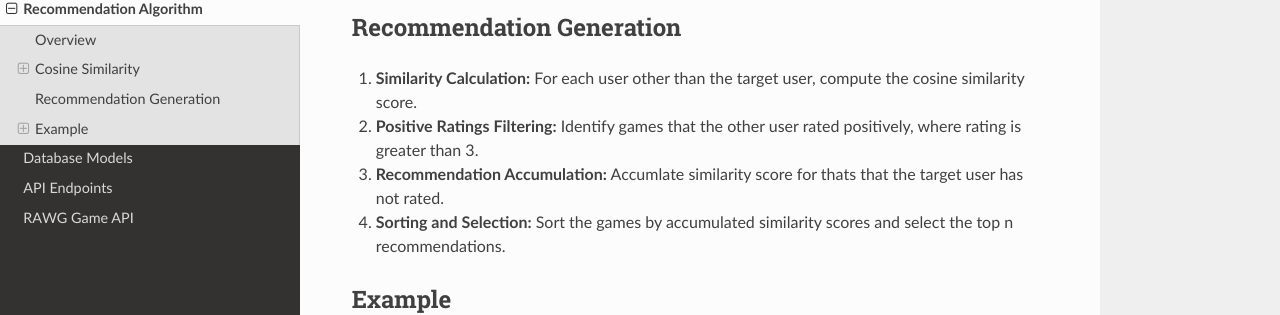
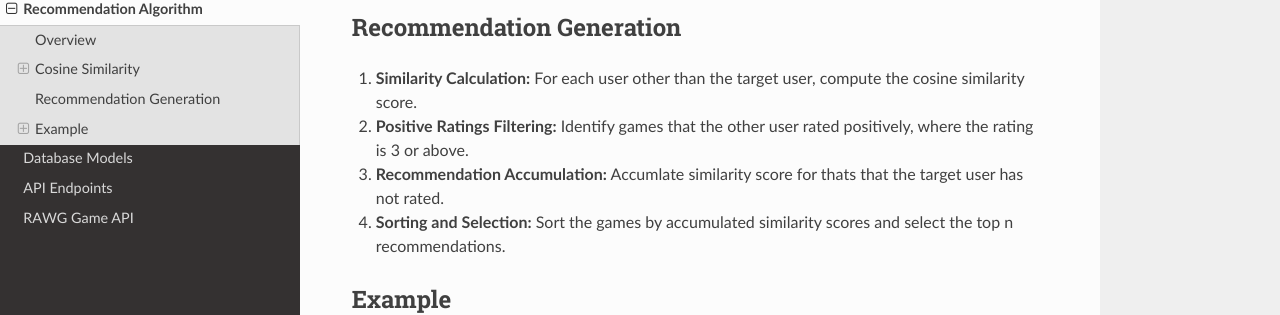
Before and after one commit to ChantelleKerr/game-recommender, an MkDocs documentation site: the page built from documentation/docs/recommend.md, in a window 1280 px wide and 900 px high, scrolled down 1450 px. Shown: the part 141-456 px from the top of the window. Built offline with MkDocs 1.6.1, drawn with Linux system fonts in a browser that asks for light colours; nearby versions of some CDN libraries.

Commit message:
update docs

```diff
--- a/documentation/docs/recommend.md
+++ b/documentation/docs/recommend.md
@@ -37,7 +37,7 @@ Cosine similarity is used to measure the similarity between two users' ratings v
 ## Recommendation Generation
 
 1. **Similarity Calculation:** For each user other than the target user, compute the cosine similarity score.
-2. **Positive Ratings Filtering:** Identify games that the other user rated positively, where rating is greater than 3.
+2. **Positive Ratings Filtering:** Identify games that the other user rated positively, where the rating is 3 or above.
 3. **Recommendation Accumulation:** Accumlate similarity score for thats that the target user has not rated.
 4. **Sorting and Selection:** Sort the games by accumulated similarity scores and select the top n recommendations.
 
```
